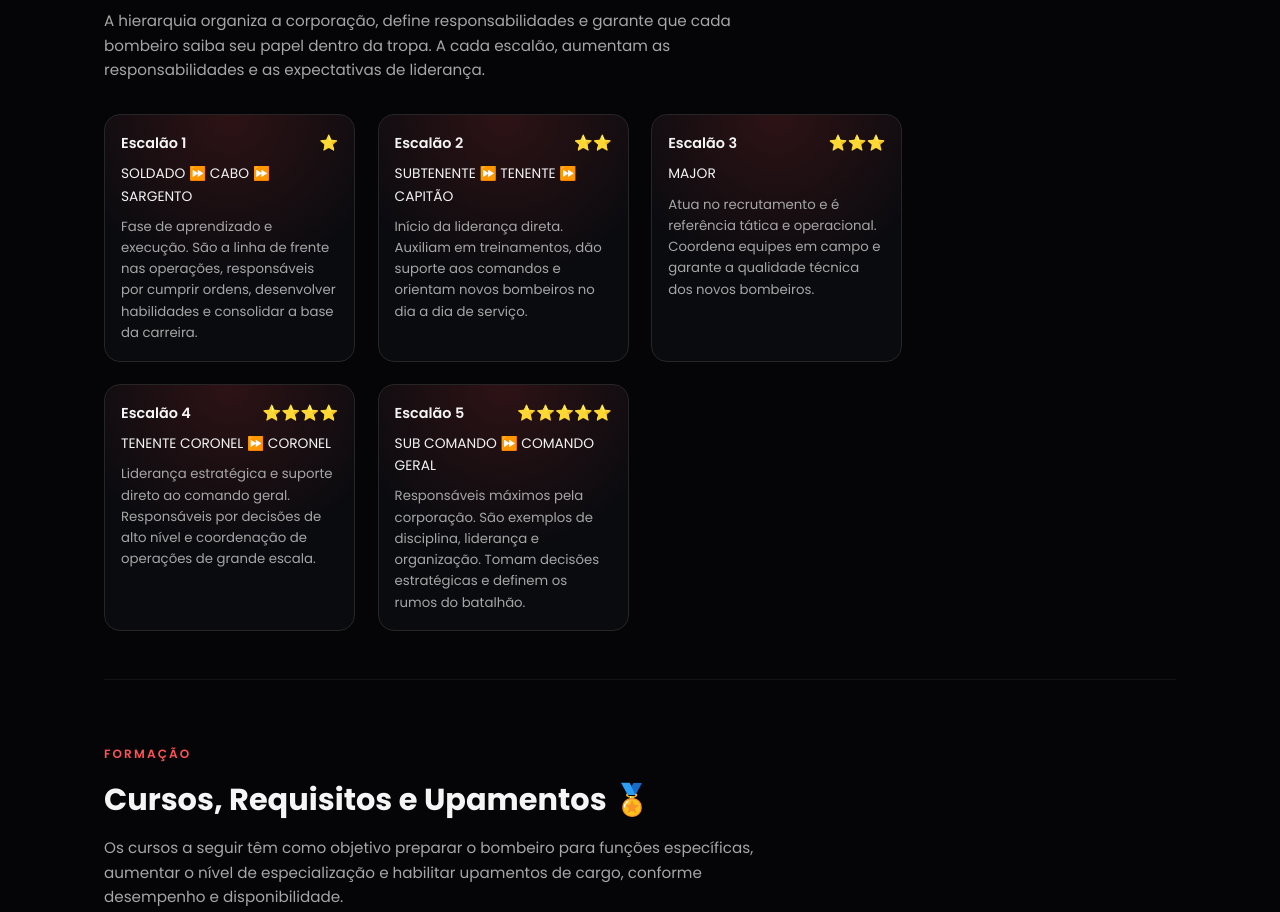
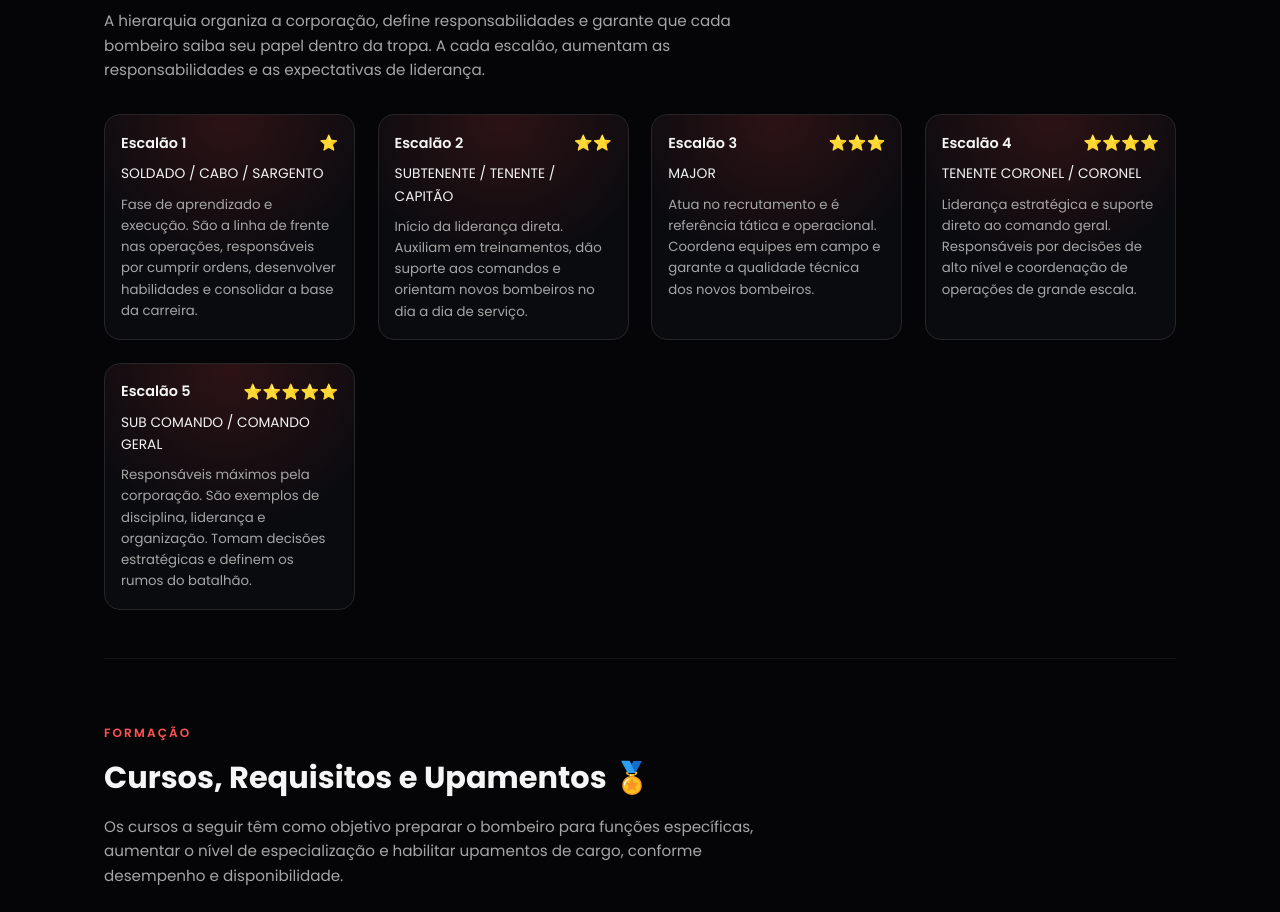
Before and after one commit to corpodebombeiros/editalderecrutamento, a plain HTML site: page index.html in a window 1280 px wide. Shown: the part 2935-3847 px from the top of the page. Drawn offline with Linux system fonts and the light colour scheme.

Commit message:
Update index.html

```diff
--- a/index.html
+++ b/index.html
@@ -877,7 +877,7 @@
             <div class="hierarchy-rank">Escalão 1</div>
             <div class="hierarchy-stars">⭐️</div>
           </div>
-          <div class="hierarchy-roles">SOLDADO ⏩ CABO ⏩ SARGENTO</div>
+          <div class="hierarchy-roles">SOLDADO / CABO / SARGENTO</div>
           <p class="hierarchy-desc">
             Fase de aprendizado e execução. São a linha de frente nas operações, responsáveis por cumprir
             ordens, desenvolver habilidades e consolidar a base da carreira.
@@ -889,7 +889,7 @@
             <div class="hierarchy-rank">Escalão 2</div>
             <div class="hierarchy-stars">⭐️⭐️</div>
           </div>
-          <div class="hierarchy-roles">SUBTENENTE ⏩ TENENTE ⏩ CAPITÃO</div>
+          <div class="hierarchy-roles">SUBTENENTE / TENENTE / CAPITÃO</div>
           <p class="hierarchy-desc">
             Início da liderança direta. Auxiliam em treinamentos, dão suporte aos comandos e orientam novos
             bombeiros no dia a dia de serviço.
@@ -907,13 +907,13 @@
             a qualidade técnica dos novos bombeiros.
           </p>
         </div>
-<b></b>
+
         <div class="hierarchy-card">
           <div class="hierarchy-header">
             <div class="hierarchy-rank">Escalão 4</div>
             <div class="hierarchy-stars">⭐️⭐️⭐️⭐️</div>
           </div>
-          <div class="hierarchy-roles">TENENTE CORONEL ⏩ CORONEL</div>
+          <div class="hierarchy-roles">TENENTE CORONEL / CORONEL</div>
           <p class="hierarchy-desc">
             Liderança estratégica e suporte direto ao comando geral. Responsáveis por decisões de alto nível
             e coordenação de operações de grande escala.
@@ -925,7 +925,7 @@
             <div class="hierarchy-rank">Escalão 5</div>
             <div class="hierarchy-stars">⭐️⭐️⭐️⭐️⭐️</div>
           </div>
-          <div class="hierarchy-roles">SUB COMANDO ⏩ COMANDO GERAL</div>
+          <div class="hierarchy-roles">SUB COMANDO / COMANDO GERAL</div>
           <p class="hierarchy-desc">
             Responsáveis máximos pela corporação. São exemplos de disciplina, liderança e organização.
             Tomam decisões estratégicas e definem os rumos do batalhão.
```
